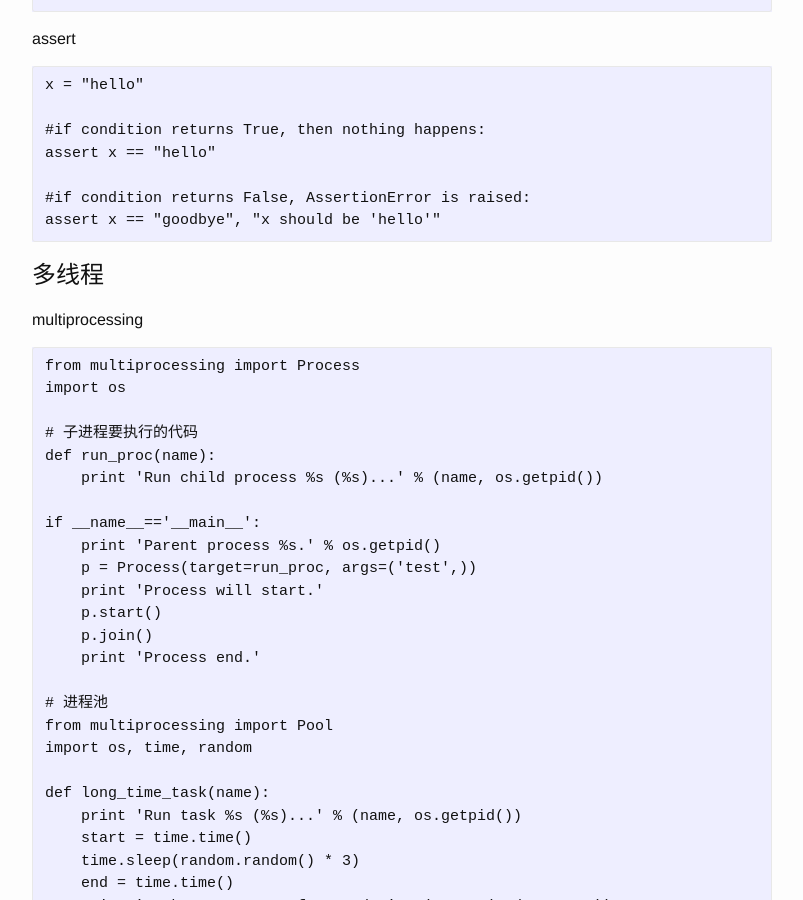
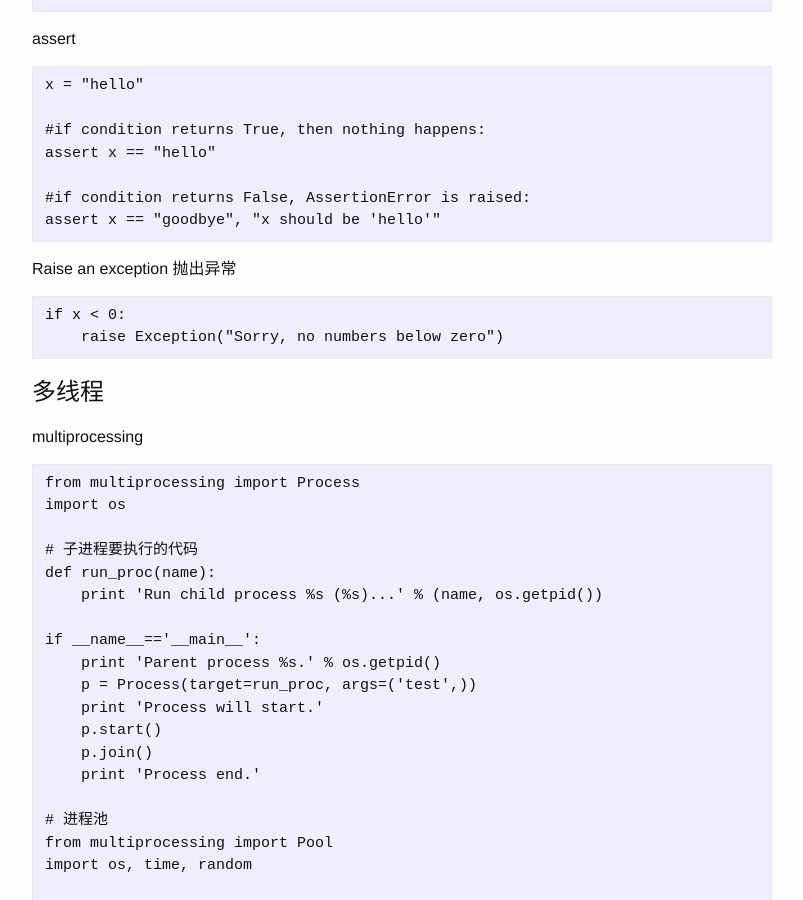
Before and after one commit to josephstalin117/josephstalin117.github.io, a Jekyll site: the page built from _posts/2017-08-10-python.markdown, in a window 1280 px wide and 900 px high, scrolled down 21746 px. Shown: the whole window, without its empty margins (238-1041 px from the left). Built offline with Jekyll 4.4.1, drawn with Linux system fonts in a browser that asks for light colours.

Commit message:
update python

````diff
--- a/_posts/2017-08-10-python.markdown
+++ b/_posts/2017-08-10-python.markdown
@@ -1021,6 +1021,12 @@ assert x == "hello"
 assert x == "goodbye", "x should be 'hello'"
 ```
 
+Raise an exception 抛出异常
+```
+if x < 0:
+    raise Exception("Sorry, no numbers below zero")
+```
+
 # 多线程
 
 multiprocessing
````
